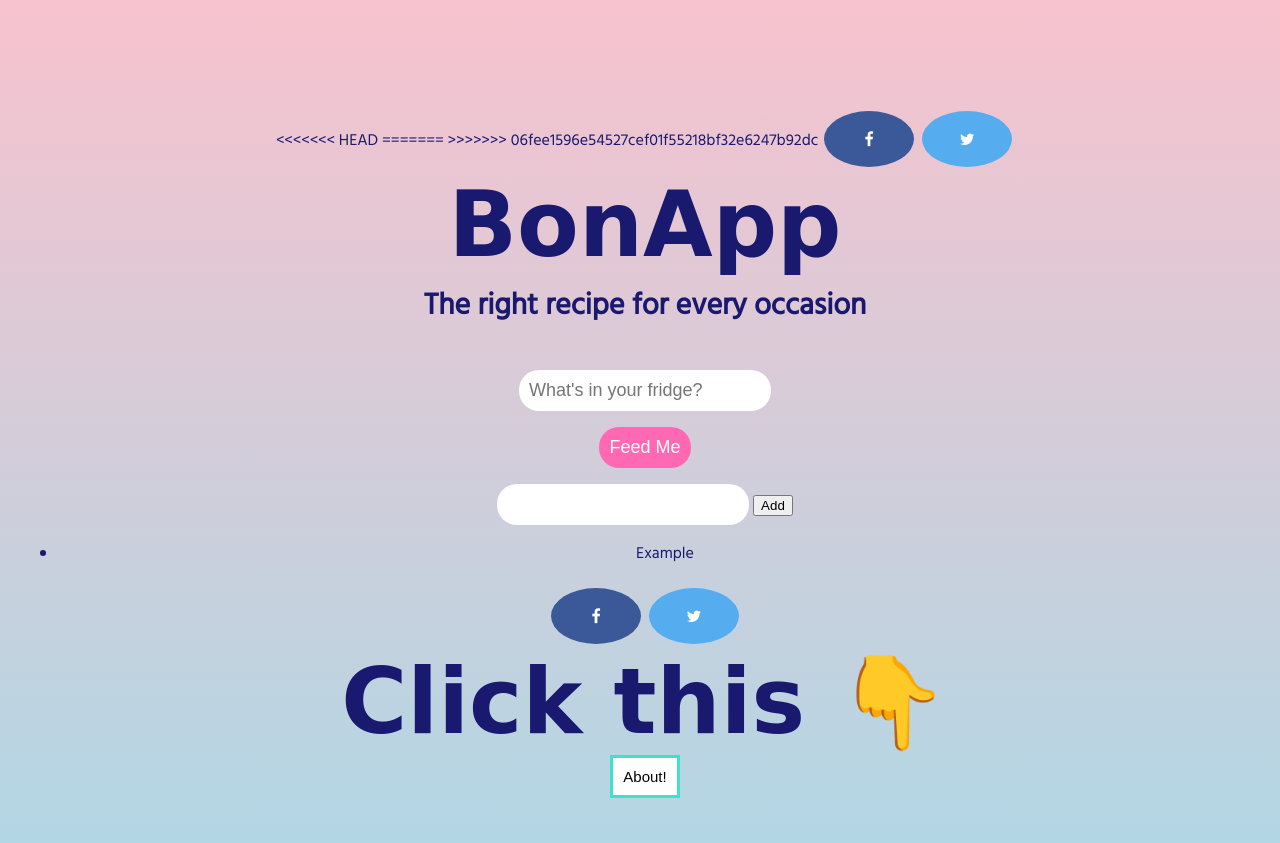
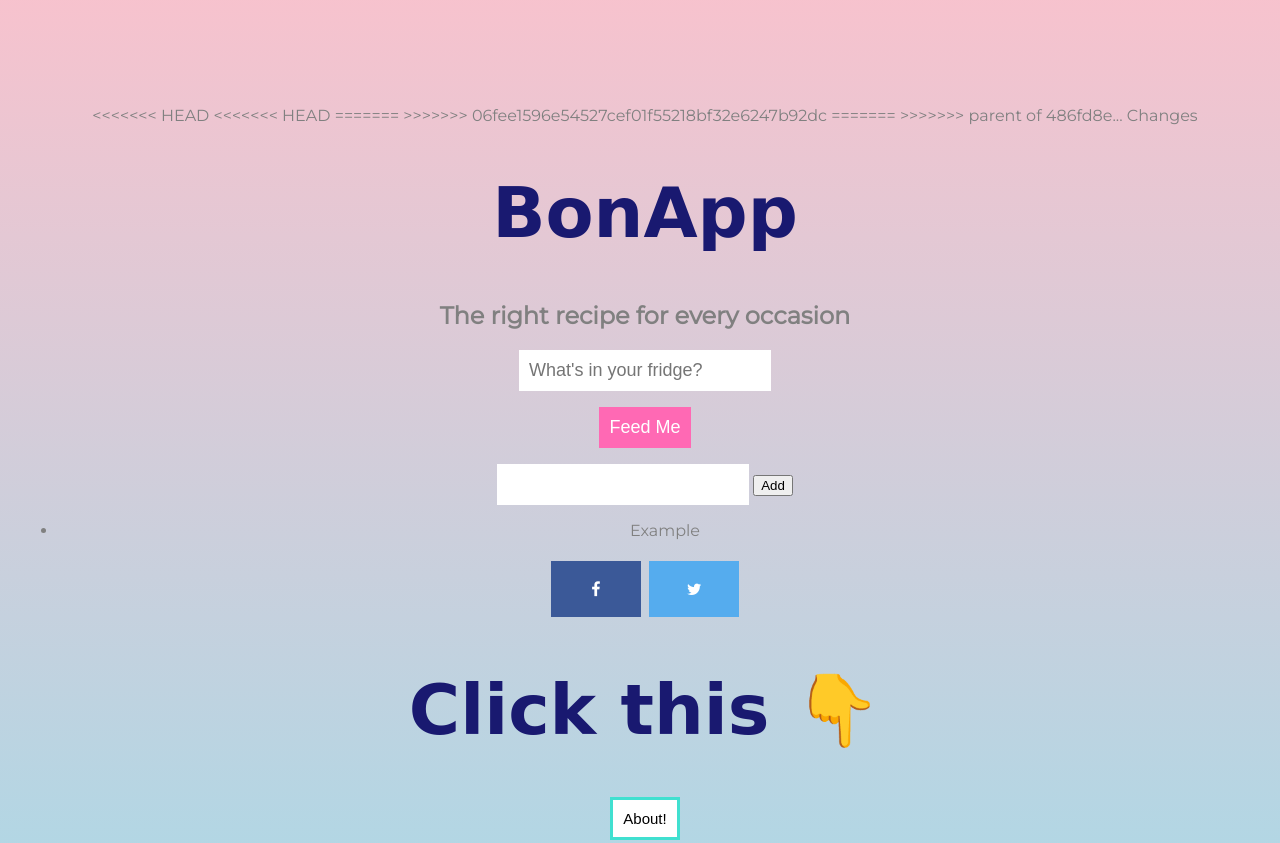
Before and after one commit to nuernbel/nuernbel.github.io, a plain HTML site: page index.html in a window 1280 px wide. Shown: the part 102-945 px from the top of the page. Drawn offline with nearby package versions, Linux system fonts and the light colour scheme; a web font is replaced by a local one.

Commit message:
Revert "Changes"
This reverts commit 486fd8e1cb9431f53079c69b217095d01ce93178.

```diff
--- a/index.html
+++ b/index.html
@@ -1,11 +1,9 @@
 <!DOCTYPE html>
-<html>
 <head>
-
   <title>BonApp</title>
-
     <link href="https://fonts.googleapis.com/css?family=Dawning+of+a+New+Day" rel="stylesheet">
     <link rel="stylesheet" type="text/css" href="stylesheet.css">
+<<<<<<< HEAD
 <<<<<<< HEAD
     <link href="https://fonts.googleapis.com/css?family=Hind" rel="stylesheet">
 
@@ -18,14 +16,12 @@
   integrity="sha256-FgpCb/KJQlLNfOu91ta32o/NMZxltwRo8QtmkMRdAu8="
   crossorigin="anonymous"></script>
 >>>>>>> 06fee1596e54527cef01f55218bf32e6247b92dc
-
+=======
+    <link href="https://fonts.googleapis.com/css?family=Montserrat" rel="stylesheet">
+>>>>>>> parent of 486fd8e... Changes
 
 </head>
 <body>
-
-    <a href="#" class="fa fa-facebook"></a>
-    <a href="#" class="fa fa-twitter"></a>
-
   <h1>BonApp</h1>
   <h2>The right recipe for every occasion</h2>
     <input type="email" placeholder="What's in your fridge?">
@@ -50,4 +46,3 @@
 <script src="jquery.js"></script>
 
 </body>
-</html>
--- a/stylesheet.css
+++ b/stylesheet.css
@@ -1,47 +1,19 @@
-.fa {
-  padding: 20px;
-  font-size: 50px;
-  width: 20px;
-  text-align: center;
-  text-decoration: none;
-  margin: 0;
-  border-radius: 50%;
-  float: top;
-}
-
-.fa:hover {
-    opacity: 0.7;
-}
-
-.fa-facebook {
-  background: #3B5998;
-  color: white;
-}
-
-.fa-twitter {
-  background: #55ACEE;
-  color: white;
-}
-
 h1 {
   font-family: 'Dawning of a New Day', cursive;
-  font-size: 90px;
-  padding: 0 0 0 0;
-  margin: 0;
-  text-align: center;
+  font-size: 70px;
+  color: #191970;
 }
 h2 {
-  font-size: 30px;
-  margin: 5px 0 40px 0;
-
+  font-size: 20px
+  color: #191970;
 }
 body {
       text-align: center;
       background: linear-gradient(pink, lightblue);
       background-size: cover;
       background-position: center;
-      color: #191970;
-      font-family: 'Hind', sans-serif;
+      color: grey;
+      font-family: 'Montserrat', sans-serif;
       padding: 200px 0 0 10px;
       height: 100vh;
     }
@@ -50,12 +22,10 @@ body {
       padding: 10px;
       font-size: 18px;
       font-color: grey;
-      border-radius: 20px;
     }
     input[type="submit"] {
       background: hotpink;
       color: white;
-
     }
 
     .fa {
```
Also changed, not shown: About.html (deleted, +0 -1 lines).
